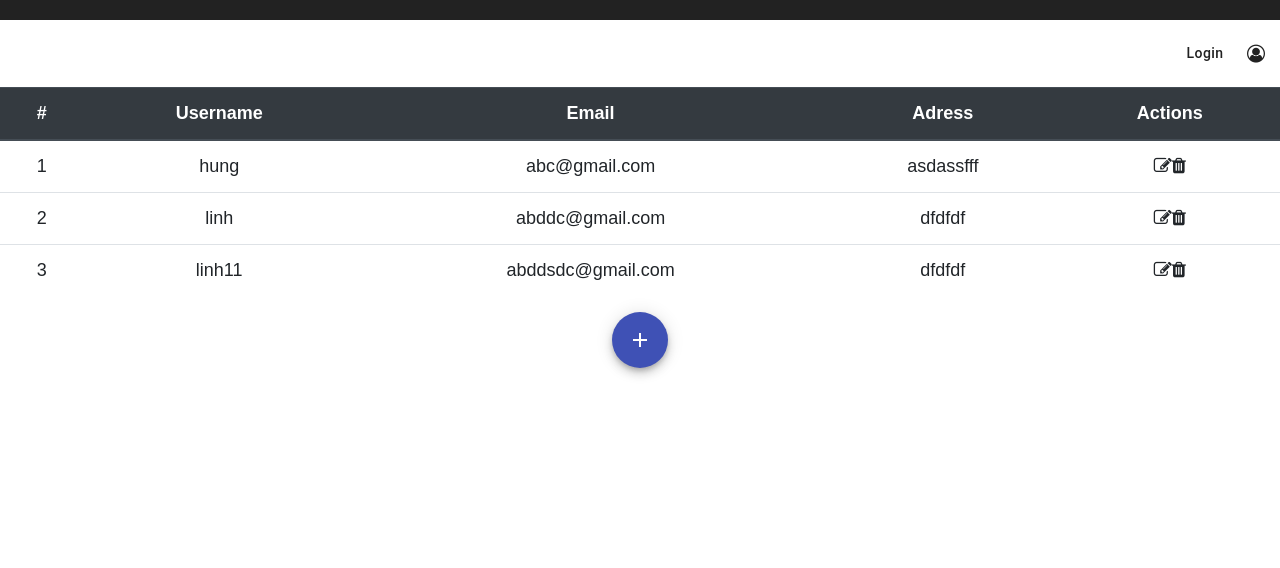
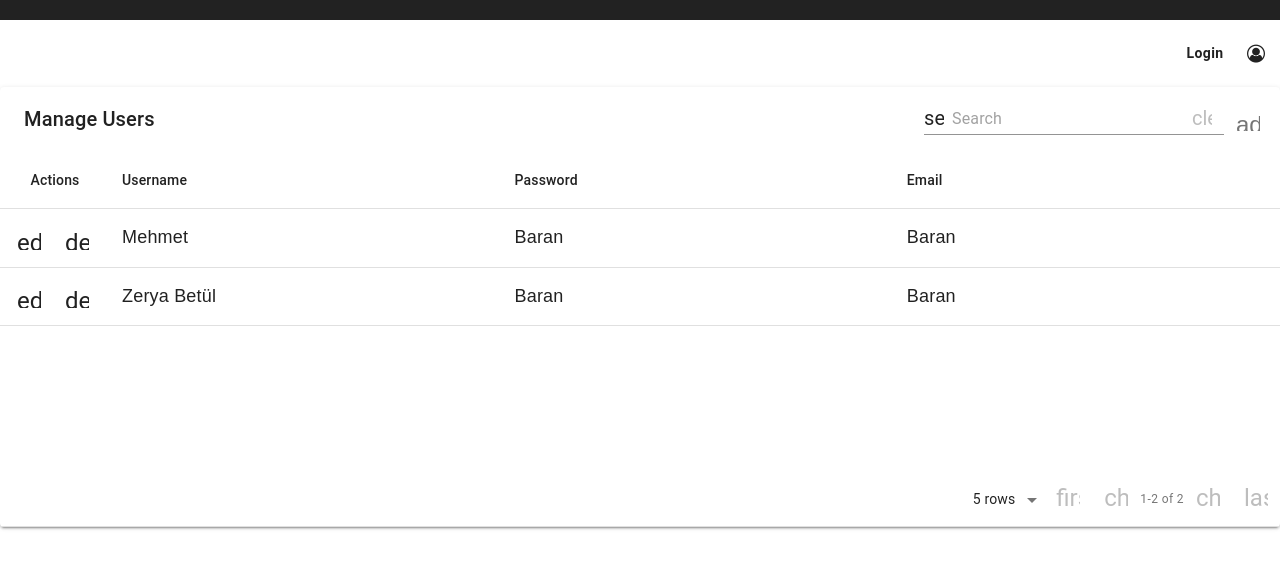
Before and after one commit to phuonglinhnguyen/Training-login, a React (Create React App) app in the folder loginapp/: page /manage-users in a window 1280 px wide. Shown: the top 568 px of the page. Built offline with nearby package versions, Linux system fonts and the light colour scheme.

Commit message:
update giao dien lan 2

```diff
--- a/loginapp/package.json
+++ b/loginapp/package.json
@@ -8,6 +8,7 @@
     "bootstrap": "^4.3.1",
     "font-awesome": "^4.7.0",
     "jquery": "^3.4.1",
+    "material-table": "^1.39.0",
     "popper.js": "^1.15.0",
     "react": "^16.8.6",
     "react-dom": "^16.8.6",
--- a/loginapp/src/components/HeaderComponents/header.css
+++ b/loginapp/src/components/HeaderComponents/header.css
@@ -7,7 +7,7 @@
     text-align: center;
 }
 .items-header{
-    font-weight: bold;
+
     padding: 5px;
 }
 .des {
@@ -27,5 +27,10 @@
     color: white !important;
 }
 .btnLogin {
+    font-weight: bold !important;
     text-transform: capitalize !important;
 }
+.btnLogin :hover {
+    color: white !important;
+    font-weight: bold !important;
+}
--- /dev/null
+++ b/loginapp/src/components/adminComponents/adminUser.js
@@ -0,0 +1,58 @@
+import React from 'react';
+import MaterialTable from 'material-table';
+
+export default function MaterialTableDemo() {
+  const [state, setState] = React.useState({
+    columns: [
+      { title: 'Username', field: 'username' },
+      { title: 'Password', field: 'password' },
+      { title: 'Email', field: 'email' },
+
+    ],
+    data: [
+      { username: 'Mehmet', password: 'Baran', email: 'Baran' },
+      {
+        username: 'Zerya Betül',
+        password: 'Baran',
+        email: 'Baran',
+      },
+    ],
+  });
+
+  return (
+    <MaterialTable
+      title="Manage Users"
+      columns={state.columns}
+      data={state.data}
+      editable={{
+        onRowAdd: newData =>
+          new Promise(resolve => {
+            setTimeout(() => {
+              resolve();
+              const data = [...state.data];
+              data.push(newData);
+              setState({ ...state, data });
+            }, 600);
+          }),
+        onRowUpdate: (newData, oldData) =>
+          new Promise(resolve => {
+            setTimeout(() => {
+              resolve();
+              const data = [...state.data];
+              data[data.indexOf(oldData)] = newData;
+              setState({ ...state, data });
+            }, 600);
+          }),
+        onRowDelete: oldData =>
+          new Promise(resolve => {
+            setTimeout(() => {
+              resolve();
+              const data = [...state.data];
+              data.splice(data.indexOf(oldData), 1);
+              setState({ ...state, data });
+            }, 600);
+          }),
+      }}
+    />
+  );
+}
--- a/loginapp/src/routes/AppRouter.js
+++ b/loginapp/src/routes/AppRouter.js
@@ -2,7 +2,7 @@ import React from "react";
 import { BrowserRouter, Route } from "react-router-dom";
 // import Login from "../components/loginComponents/login";
 import UserDetail from "../components/userDetail/userDetail";
-import AdminUsers from "../components/adminComponents/adminUsers";
+import AdminUser from "../components/adminComponents/adminUser";
 import Header from "../components/HeaderComponents/header";
 function AppRouter() {
   function Home(){
@@ -15,7 +15,7 @@ function AppRouter() {
 
         <Route path="/" exact component={Home} />
         <Route path="/user-details/" component={UserDetail} />
-        <Route path="/manage-users/" component={AdminUsers} />
+        <Route path="/manage-users/" component={AdminUser} />
       </div>
     </BrowserRouter>
   );
```
